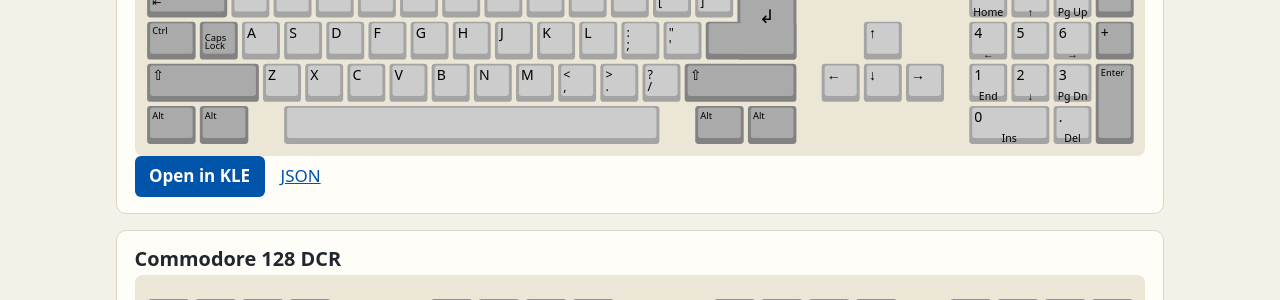
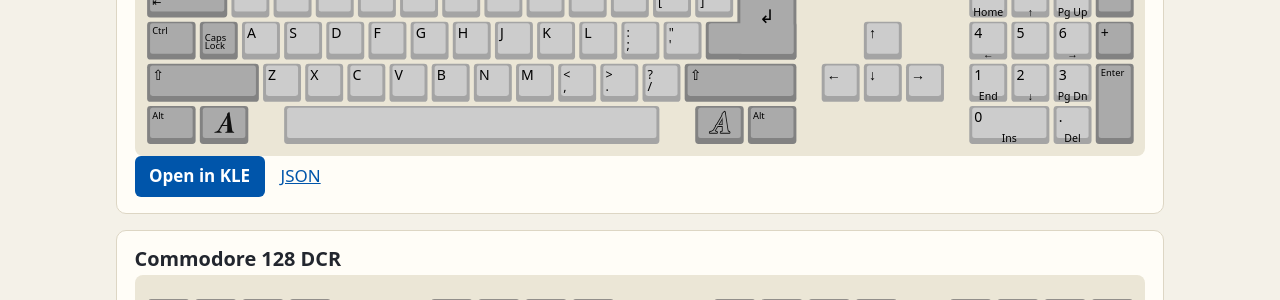
Before and after one commit to steveed/keyboards, a Jekyll site: the page built from index.html, in a window 1280 px wide and 900 px high, scrolled down 6200 px. Shown: the part 152-452 px from the top of the window. Built offline with Jekyll 4.4.1, drawn with Linux system fonts in a browser that asks for light colours.

Commit message:
add the amiga keys, with their logos, to the amiga layouts.

```diff
--- a/assets/layouts/amiga-2000-us-ansi.json
+++ b/assets/layouts/amiga-2000-us-ansi.json
@@ -223,24 +223,24 @@
     },
     "Alt",
     {
+      "a": 7,
       "w": 1.25
     },
-    "Alt",
+    "<i class='amiga amiga-closed'></i>",
     {
       "x": 0.75,
       "c": "#cccccc",
-      "a": 7,
       "w": 9
     },
     "",
     {
       "x": 0.75,
       "c": "#aaaaaa",
-      "a": 4,
       "w": 1.25
     },
-    "Alt",
+    "<i class='amiga amiga-open'></i>",
     {
+      "a": 4,
       "w": 1.25
     },
     "Alt",
--- a/assets/layouts/amiga-600-english.json
+++ b/assets/layouts/amiga-600-english.json
@@ -231,15 +231,21 @@
     },
     "Alt",
     {
-      "x": 1.25,
+      "a": 7,
+      "w": 1.25
+    },
+    "<i class='amiga amiga-closed'></i>",
+    {
       "c": "#cccccc",
-      "a": 7,
       "w": 8
     },
     "",
     {
-      "x": 1.25,
       "c": "#aaaaaa",
+      "w": 1.25
+    },
+    "<i class='amiga amiga-open'></i>",
+    {
       "a": 4
     },
     "Alt",
--- a/assets/layouts/amiga-de.json
+++ b/assets/layouts/amiga-de.json
@@ -256,15 +256,21 @@
     },
     "Alt",
     {
-      "x": 1.25,
+      "a": 7,
+      "w": 1.25
+    },
+    "<i class='amiga amiga-closed'></i>",
+    {
       "c": "#cccccc",
-      "a": 7,
       "w": 9
     },
     "",
     {
-      "x": 1.25,
       "c": "#aaaaaa",
+      "w": 1.25
+    },
+    "<i class='amiga amiga-open'></i>",
+    {
       "a": 4,
       "w": 1.25
     },
--- a/assets/layouts/amiga-fr.json
+++ b/assets/layouts/amiga-fr.json
@@ -255,15 +255,21 @@
     },
     "Alt",
     {
-      "x": 1.25,
+      "a": 7,
+      "w": 1.25
+    },
+    "<i class='amiga amiga-closed'></i>",
+    {
       "c": "#cccccc",
-      "a": 7,
       "w": 9
     },
     "",
     {
-      "x": 1.25,
       "c": "#aaaaaa",
+      "w": 1.25
+    },
+    "<i class='amiga amiga-open'></i>",
+    {
       "a": 4,
       "w": 1.25
     },
--- a/assets/layouts/amiga-iso-eu.json
+++ b/assets/layouts/amiga-iso-eu.json
@@ -264,15 +264,21 @@
     },
     "Alt",
     {
-      "x": 1.25,
+      "a": 7,
+      "w": 1.25
+    },
+    "<i class='amiga amiga-closed'></i>",
+    {
       "c": "#cccccc",
-      "a": 7,
       "w": 9
     },
     "",
     {
-      "x": 1.25,
       "c": "#aaaaaa",
+      "w": 1.25
+    },
+    "<i class='amiga amiga-open'></i>",
+    {
       "a": 4,
       "w": 1.25
     },
```
